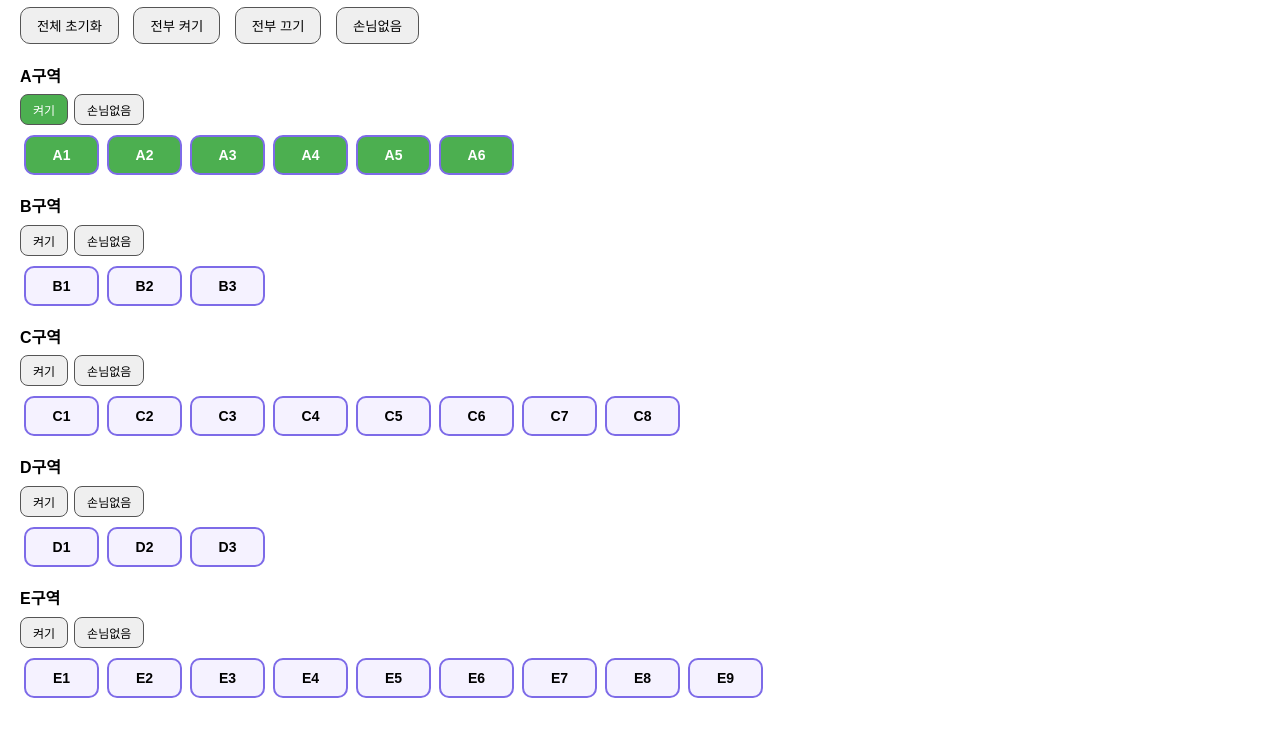
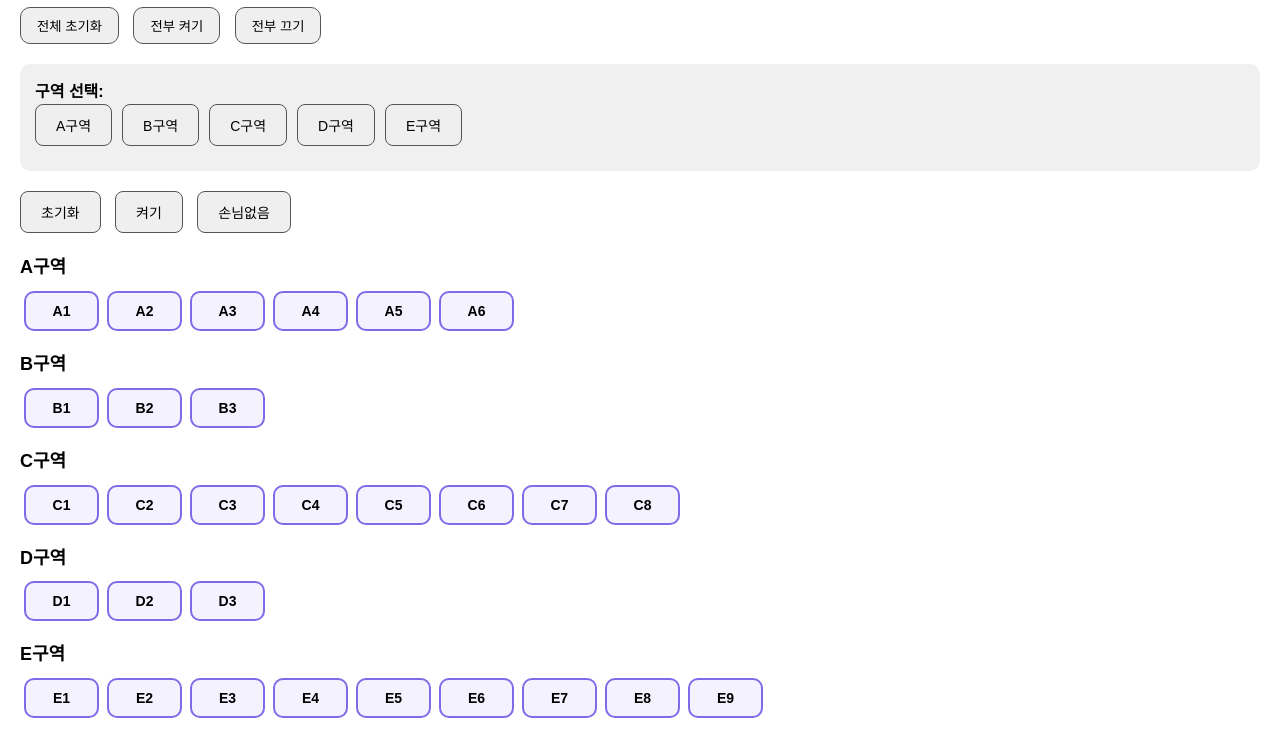
Before and after one commit to woning2u/view, a plain HTML site: page index.html in a window 1280 px wide. Both pictures are taken after a click on the button "켜기". Shown: the part 76-818 px from the top of the page. Drawn offline with Linux system fonts and the light colour scheme.

Commit message:
index.html 업데이트

```diff
--- a/index.html
+++ b/index.html
@@ -23,16 +23,44 @@ h1 {
   cursor: pointer;
   margin-right: 10px;
 }
+.zone-selector {
+  margin-bottom: 20px;
+  padding: 15px;
+  background: #f0f0f0;
+  border-radius: 10px;
+}
+.zone-selector button {
+  padding: 10px 20px;
+  border-radius: 8px;
+  border: 1px solid #555;
+  cursor: pointer;
+  font-size: 14px;
+  margin-right: 10px;
+  margin-bottom: 10px;
+}
+.selected-zone {
+  background-color: #2196f3 !important;
+  color: white !important;
+}
+.action-buttons {
+  margin-bottom: 20px;
+}
+.action-buttons button {
+  padding: 10px 20px;
+  border-radius: 8px;
+  border: 1px solid #555;
+  cursor: pointer;
+  font-size: 14px;
+  margin-right: 10px;
+}
 .zone-title {
   margin: 10px 0 5px 0;
   font-weight: bold;
   display: block;
+  font-size: 18px;
 }
 .zone-row {
   margin-bottom: 15px;
-}
-.zone-controls {
-  margin-bottom: 6px;
 }
 .spot-btn {
   padding: 10px 20px;
@@ -50,21 +78,17 @@ h1 {
   background-color: #4caf50;
   color: #fff;
 }
-.mode-btn, .zone-on-btn {
-  padding: 6px 12px;
-  border-radius: 8px;
-  border: 1px solid #555;
-  cursor: pointer;
-  font-size: 12px;
-  margin-right: 6px;
-}
 .mode-on {
   background-color: #ff9800;
   color: #fff;
 }
-.zone-on-on {
+.zone-reset-btn {
+  background-color: #f44336;
+  color: white;
+}
+.zone-on-btn {
   background-color: #4caf50;
-  color: #fff;
+  color: white;
 }
 </style>
 </head>
@@ -75,7 +99,19 @@ h1 {
   <button onclick="resetAll()">전체 초기화</button>
   <button onclick="setAll(true)">전부 켜기</button>
   <button onclick="setAll(false)">전부 끄기</button>
-  <button id="globalNoGuestBtn" onclick="toggleGlobalNoGuest()">손님없음</button>
+</div>
+
+<!-- 구역 선택 버튼들 -->
+<div class="zone-selector">
+  <div><strong>구역 선택:</strong></div>
+  <div id="zoneButtons"></div>
+</div>
+
+<!-- 액션 버튼들 -->
+<div class="action-buttons">
+  <button id="actionReset" onclick="performAction('reset')">초기화</button>
+  <button id="actionOn" onclick="performAction('on')">켜기</button>
+  <button id="actionNoGuest" onclick="performAction('noGuest')">손님없음</button>
 </div>
 
 <div id="zones"></div>
@@ -90,8 +126,50 @@ const zoneData = {
 };
 
 const saved = JSON.parse(localStorage.getItem("reservationStatus") || "{}");
-let globalNoGuestMode = false;
+let selectedZone = null;
 const zoneNoGuestMode = {};
+
+function createZoneButtons() {
+  const container = document.getElementById("zoneButtons");
+  container.innerHTML = "";
+
+  Object.keys(zoneData).forEach(zone => {
+    const btn = document.createElement("button");
+    btn.textContent = `${zone}구역`;
+    btn.onclick = () => selectZone(zone, btn);
+    container.appendChild(btn);
+  });
+}
+
+function selectZone(zone, btn) {
+  // 모든 버튼 초기화
+  document.querySelectorAll('#zoneButtons button').forEach(b => {
+    b.classList.remove('selected-zone');
+  });
+
+  // 선택된 버튼 하이라이트
+  btn.classList.add('selected-zone');
+  selectedZone = zone;
+}
+
+function performAction(action) {
+  if (!selectedZone) {
+    alert('구역을 먼저 선택해주세요!');
+    return;
+  }
+
+  switch(action) {
+    case 'reset':
+      resetZone(selectedZone);
+      break;
+    case 'on':
+      setZoneOn(selectedZone);
+      break;
+    case 'noGuest':
+      toggleZoneNoGuest(selectedZone);
+      break;
+  }
+}
 
 function createZones() {
   const container = document.getElementById("zones");
@@ -106,40 +184,6 @@ function createZones() {
     title.className = "zone-title";
     title.textContent = `${zone}구역`;
     zoneDiv.appendChild(title);
-
-    const ctrlDiv = document.createElement("div");
-    ctrlDiv.className = "zone-controls";
-
-    // 구역별 켜기 버튼
-    const zoneOnBtn = document.createElement("button");
-    zoneOnBtn.textContent = "켜기";
-    zoneOnBtn.className = "zone-on-btn";
-    // 해당 구역 모든 자리가 on인지 확인
-    let allOn = true;
-    for (let i = 1; i <= count; i++) {
-      const state = saved[`${zone}${i}`] || {};
-      if (!state.on) {
-        allOn = false;
-        break;
-      }
-    }
-    if (allOn) {
-      zoneOnBtn.classList.add("zone-on-on");
-    }
-    zoneOnBtn.onclick = () => setZoneOn(zone, zoneOnBtn);
-    ctrlDiv.appendChild(zoneOnBtn);
-
-    // 구역별 손님없음 버튼
-    const zoneBtn = document.createElement("button");
-    zoneBtn.textContent = "손님없음";
-    zoneBtn.className = "mode-btn";
-    if (zoneNoGuestMode[zone]) {
-      zoneBtn.classList.add("mode-on");
-    }
-    zoneBtn.onclick = () => toggleZoneNoGuest(zone);
-    ctrlDiv.appendChild(zoneBtn);
-
-    zoneDiv.appendChild(ctrlDiv);
 
     for (let i = 1; i <= count; i++) {
       const key = `${zone}${i}`;
@@ -161,25 +205,35 @@ function createZones() {
 
     container.appendChild(zoneDiv);
   });
-
-  const globalBtn = document.getElementById("globalNoGuestBtn");
-  if (globalNoGuestMode) {
-    globalBtn.classList.add("mode-on");
-  } else {
-    globalBtn.classList.remove("mode-on");
-  }
 }
 
-// 구역별 켜기 함수
-function setZoneOn(zone, btn) {
+function resetZone(zone) {
   const count = zoneData[zone];
-  const allOn = btn.classList.contains("zone-on-on");
+  for (let i = 1; i <= count; i++) {
+    const key = `${zone}${i}`;
+    delete saved[key];
+  }
+  delete zoneNoGuestMode[zone];
+  localStorage.setItem("reservationStatus", JSON.stringify(saved));
+  createZones();
+}
+
+function setZoneOn(zone) {
+  const count = zoneData[zone];
+  let allOn = true;
+  for (let i = 1; i <= count; i++) {
+    const state = saved[`${zone}${i}`] || {};
+    if (!state.on) {
+      allOn = false;
+      break;
+    }
+  }
 
   for (let i = 1; i <= count; i++) {
     const key = `${zone}${i}`;
     const prev = saved[key] || { on: false, noGuest: false };
-    prev.on = !allOn; // 현재 상태 반대
-    prev.noGuest = false; // 손님없음 해제
+    prev.on = !allOn;
+    prev.noGuest = false;
     saved[key] = prev;
   }
   localStorage.setItem("reservationStatus", JSON.stringify(saved));
@@ -189,7 +243,7 @@ function setZoneOn(zone, btn) {
 function toggleStatus(btn, key, zone) {
   const state = saved[key] || { on: false, noGuest: false };
 
-  if ((globalNoGuestMode || zoneNoGuestMode[zone]) && !state.on) {
+  if (zoneNoGuestMode[zone] && !state.on) {
     const nowNoGuest = !state.noGuest;
     state.noGuest = nowNoGuest;
 
@@ -200,13 +254,30 @@ function toggleStatus(btn, key, zone) {
       btn.textContent = key;
       delete btn.dataset.noGuest;
     }
-  } else if (!globalNoGuestMode && !zoneNoGuestMode[zone]) {
+  } else if (!zoneNoGuestMode[zone]) {
     btn.classList.toggle("on");
     state.on = btn.classList.contains("on");
   }
 
   saved[key] = state;
   localStorage.setItem("reservationStatus", JSON.stringify(saved));
+}
+
+function toggleZoneNoGuest(zone) {
+  const newState = !zoneNoGuestMode[zone];
+  zoneNoGuestMode[zone] = newState;
+
+  const count = zoneData[zone];
+  for (let i = 1; i <= count; i++) {
+    const key = `${zone}${i}`;
+    const prev = saved[key] || { on: false, noGuest: false };
+    if (!prev.on) {
+      prev.noGuest = newState;
+    }
+    saved[key] = prev;
+  }
+  localStorage.setItem("reservationStatus", JSON.stringify(saved));
+  createZones();
 }
 
 function setAll(state) {
@@ -226,33 +297,16 @@ function setAll(state) {
 function resetAll() {
   localStorage.removeItem("reservationStatus");
   Object.keys(saved).forEach(key => delete saved[key]);
-  globalNoGuestMode = false;
   Object.keys(zoneNoGuestMode).forEach(zone => delete zoneNoGuestMode[zone]);
+  selectedZone = null;
+  document.querySelectorAll('#zoneButtons button').forEach(b => {
+    b.classList.remove('selected-zone');
+  });
   createZones();
 }
 
-function toggleGlobalNoGuest() {
-  globalNoGuestMode = !globalNoGuestMode;
-  createZones();
-}
-
-function toggleZoneNoGuest(zone) {
-  const newState = !zoneNoGuestMode[zone];
-  zoneNoGuestMode[zone] = newState;
-
-  const count = zoneData[zone];
-  for (let i = 1; i <= count; i++) {
-    const key = `${zone}${i}`;
-    const prev = saved[key] || { on: false, noGuest: false };
-    if (!prev.on) {
-      prev.noGuest = newState;
-    }
-    saved[key] = prev;
-  }
-  localStorage.setItem("reservationStatus", JSON.stringify(saved));
-  createZones();
-}
-
+// 초기화
+createZoneButtons();
 createZones();
 </script>
 </body>
```
